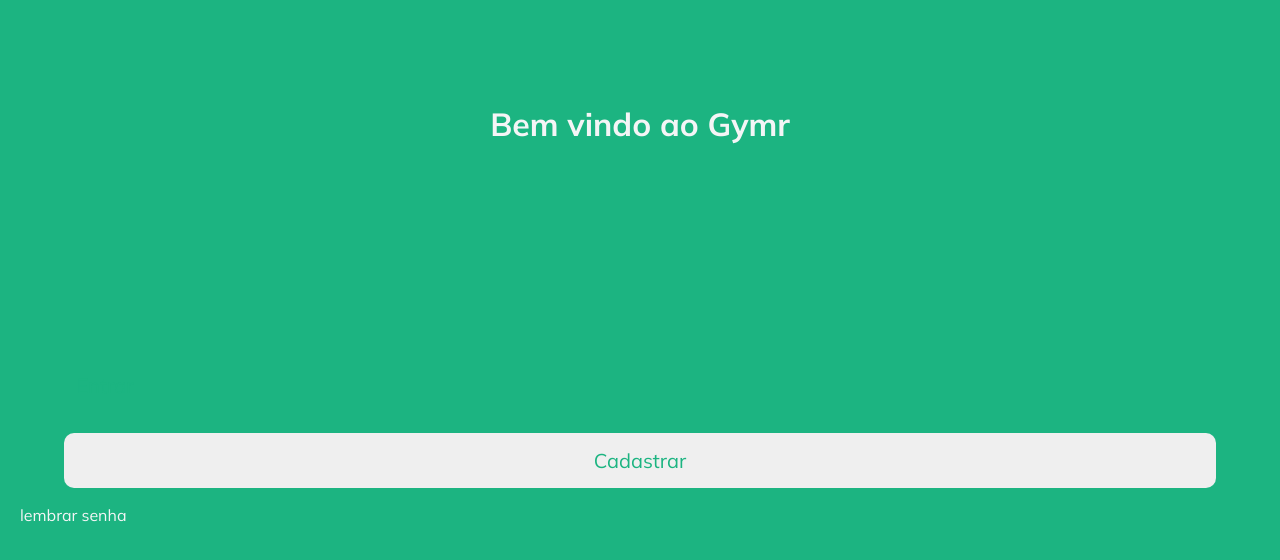
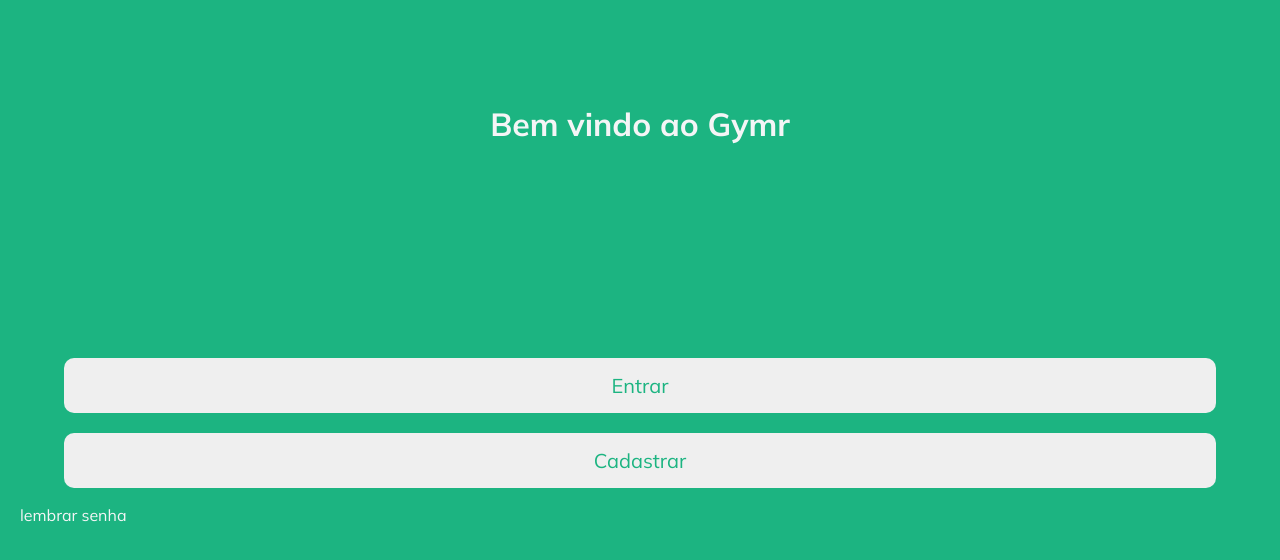
Before and after one commit to HemersonChaves/front-end_academia, a React (Vite) app: page /login in a window 1280 px wide. Shown: the top 560 px of the page. Built offline with nearby package versions, Linux system fonts and the light colour scheme.

Commit message:
refactor(login): redireciona para as paginas corretas

```diff
--- a/src/presentation/Page/login/index.tsx
+++ b/src/presentation/Page/login/index.tsx
@@ -4,7 +4,10 @@
 function Login() {
   const navigate = useNavigate();
   function handlePageCadastro() {
-    navigate('/cadastro');
+    navigate('novousuario');
+  }
+  function handlePageInicial() {
+    navigate('treino');
   }
 
   return (
@@ -14,7 +17,14 @@
       </header>
       <main className={style.main_login}>
         <div className={style.form_control}>
-          <Link to="/cadastro" className={style.btn} type="button">Entrar</Link>
+
+          <button
+            onClick={handlePageInicial}
+            className={style.btn}
+            type="button"
+          >
+            Entrar
+          </button>
           <button
             onClick={handlePageCadastro}
             className={style.btn}
@@ -24,11 +34,12 @@
           </button>
         </div>
         <div>
-          <a href="/" className={style.btn_link}>
+          <Link to="lembrarsenha" className={style.btn_link} type="button">
             lembrar
             {' '}
             <span> senha </span>
-          </a>
+          </Link>
+
         </div>
       </main>
     </div>
```
